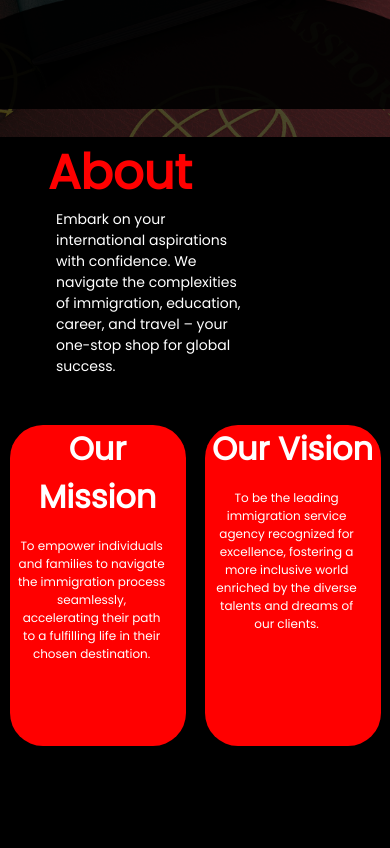
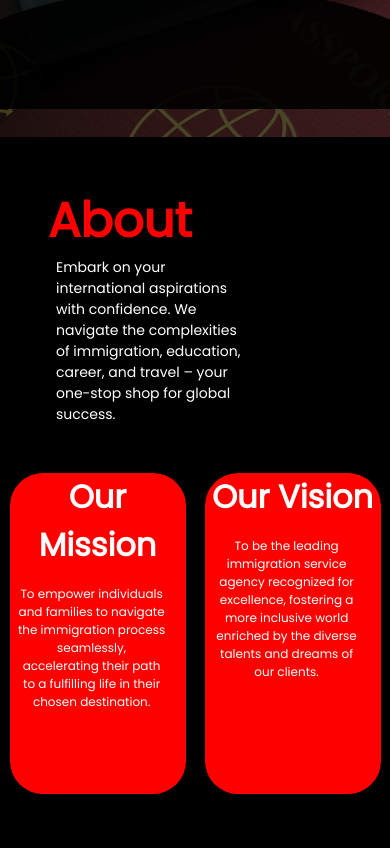
Before and after one commit to anirban-dec/f2s, a plain HTML site: page index.html in a window 390 px wide. Shown: the part 596-1444 px from the top of the page. Drawn offline with nearby package versions, Linux system fonts and the light colour scheme.

Commit message:
Update style.css

```diff
--- a/style.css
+++ b/style.css
@@ -932,7 +932,7 @@ i {
 
 @media (max-width: 768px) {
   .About {
-    margin-top: 0;
+    margin-top: 4em;
   }
   .bookacall {
     width: 100%;
@@ -965,9 +965,16 @@ i {
   }
 }
 
+@media (max-width: 620px){
+  .About {
+    margin-top: 8em;
+  }
+}
+
+
 @media (max-width: 620px) {
   .About {
-    margin-top: 5em;
+    margin-top: 9em;
   }
   .call {
     font-size: 12px;
@@ -1061,7 +1068,7 @@ i {
     height: 26vh;
   }
   .About {
-    margin-top: 0em;
+    margin-top: 3em;
   }
   .misvis .mission {
     width: 13em;
@@ -1254,7 +1261,7 @@ i {
 }
 @media (max-width: 340px) {
   .About {
-    margin-top: 9em;
+    margin-top: 3em;
 }
 
   .firstheading h1 {
```
